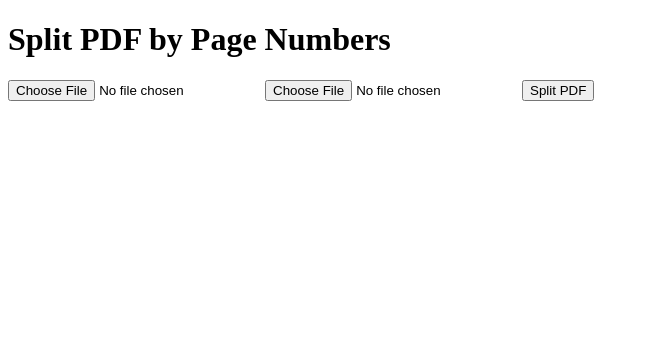
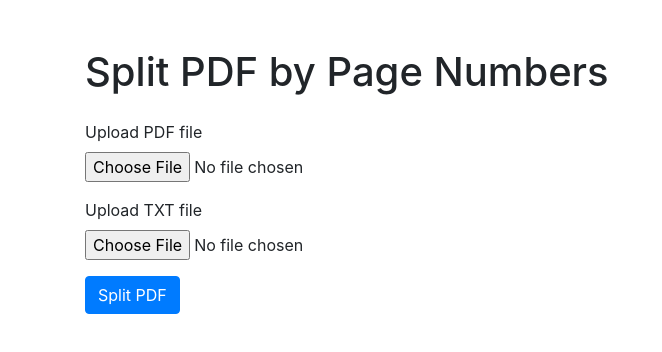
Before and after one commit to mamazaki/splitpdf-js, a plain HTML site: page index.html in a window 1280 px wide. Shown: the whole page, without its empty margins (0-662 px from the left). Drawn offline with nearby package versions, Linux system fonts and the light colour scheme.

Commit message:
Update index.html
add boostrap

```diff
--- a/index.html
+++ b/index.html
@@ -4,14 +4,23 @@
     <meta charset="UTF-8">
     <meta name="viewport" content="width=device-width, initial-scale=1.0">
     <title>Split PDF by Page Numbers</title>
+    <link rel="stylesheet" href="https://maxcdn.bootstrapcdn.com/bootstrap/4.5.2/css/bootstrap.min.css">
 </head>
 <body>
-    <h1>Split PDF by Page Numbers</h1>
-    <input type="file" id="pdfFile" accept="application/pdf">
-    <input type="file" id="txtFile" accept="text/plain">
-    <button id="splitButton">Split PDF</button>
-    <button id="downloadAllButton" style="display: none;">Download All</button>
-    <div id="output"></div>
+    <div class="container mt-5">
+        <h1 class="mb-4">Split PDF by Page Numbers</h1>
+        <div class="form-group">
+            <label for="pdfFile">Upload PDF file</label>
+            <input type="file" class="form-control-file" id="pdfFile" accept="application/pdf">
+        </div>
+        <div class="form-group">
+            <label for="txtFile">Upload TXT file</label>
+            <input type="file" class="form-control-file" id="txtFile" accept="text/plain">
+        </div>
+        <button id="splitButton" class="btn btn-primary mb-3">Split PDF</button>
+        <button id="downloadAllButton" class="btn btn-success mb-3" style="display: none;">Download All</button>
+        <div id="output"></div>
+    </div>
     <script src="https://cdnjs.cloudflare.com/ajax/libs/pdf-lib/1.17.1/pdf-lib.min.js"></script>
     <script src="https://cdnjs.cloudflare.com/ajax/libs/jszip/3.7.1/jszip.min.js"></script>
     <script src="main.js"></script>
```
